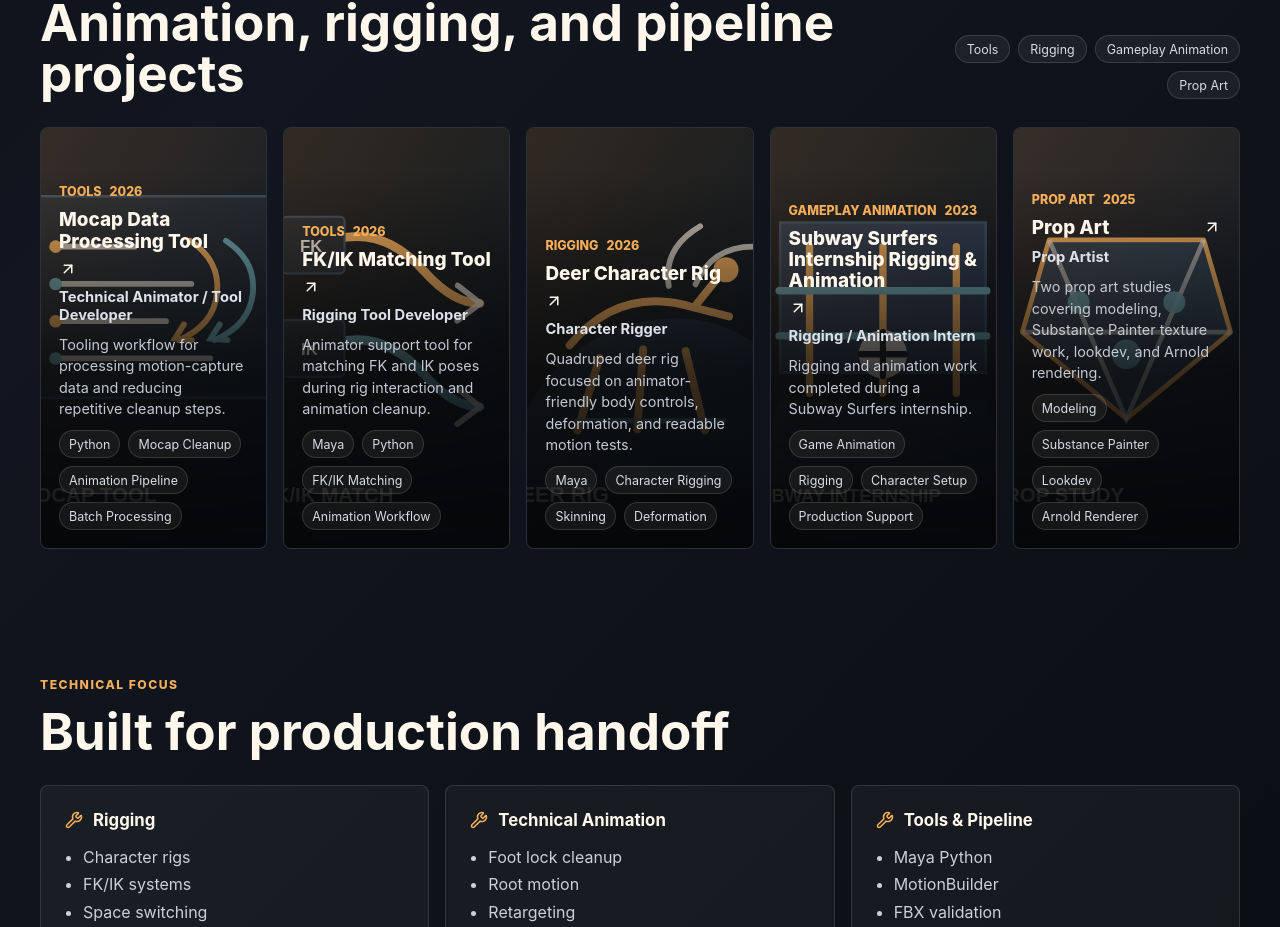
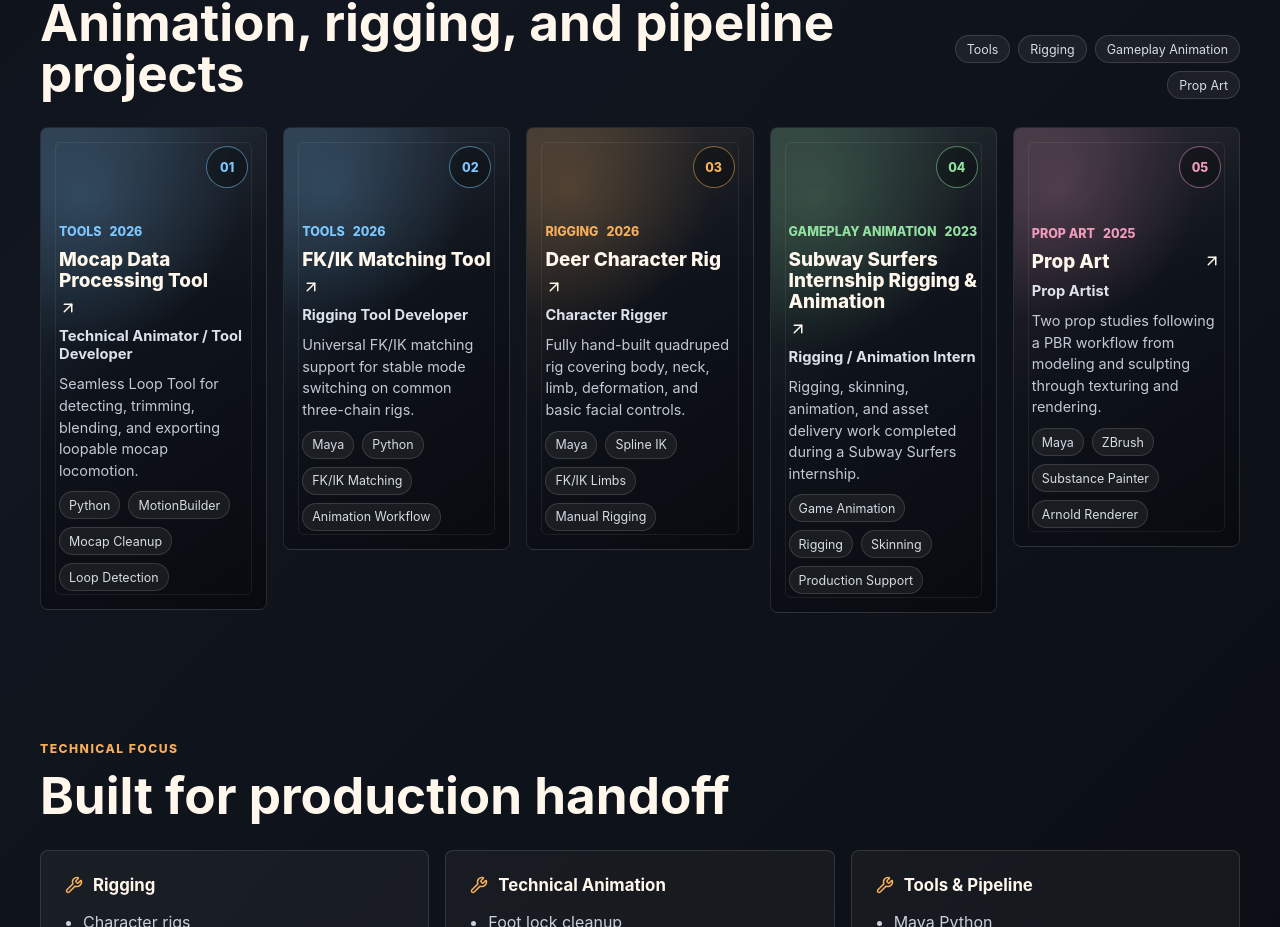
Before and after one commit to XIONGTAO-1/XIONGTAO-1.github.io, a React (Vite) app: page / in a window 1280 px wide. Shown: the part 1336-2263 px from the top of the page. Built offline with nearby package versions, Linux system fonts and the light colour scheme.

Commit message:
feat: simplify project cards and details

```diff
--- a/src/App.tsx
+++ b/src/App.tsx
@@ -109,16 +109,18 @@ function App() {
           </div>
 
           <ul className="project-grid" aria-label="Portfolio projects">
-            {projects.map((project) => (
+            {projects.map((project, index) => (
               <li key={project.id}>
                 <button
                   className="project-card"
+                  data-category={project.category}
                   type="button"
                   onClick={() => setSelectedProject(project)}
                   aria-label={`Open ${project.title} project details`}
                 >
-                  <img src={project.thumbnail} alt="" loading="lazy" />
-                  <span className="project-card-overlay" aria-hidden="true" />
+                  <span className="project-card-marker" aria-hidden="true">
+                    {String(index + 1).padStart(2, "0")}
+                  </span>
                   <span className="project-card-content">
                     <span className="project-meta">
                       <span>{project.category}</span>
@@ -232,28 +234,29 @@ function ProjectDialog({ project, onClose }: ProjectDialogProps) {
           <p className="dialog-role">{project.role}</p>
 
           <div className="dialog-section">
-            <h3>Problem</h3>
-            <p>{project.problem}</p>
+            <h3>Overview</h3>
+            <p>{project.overview}</p>
           </div>
 
           <div className="dialog-section">
-            <h3>Contribution</h3>
-            <p>{project.contribution}</p>
-          </div>
-
-          <div className="dialog-section">
-            <h3>Technical Breakdown</h3>
+            <h3>{project.process ? "Production Process" : "Details"}</h3>
             <ul>
-              {project.technicalBreakdown.map((item) => (
+              {project.details.map((item) => (
                 <li key={item}>{item}</li>
               ))}
             </ul>
           </div>
 
-          <div className="dialog-section">
-            <h3>Outcome</h3>
-            <p>{project.outcome}</p>
-          </div>
+          {project.process ? (
+            <div className="dialog-section">
+              <h3>Pipeline</h3>
+              <ol className="process-list">
+                {project.process.map((step) => (
+                  <li key={step}>{step}</li>
+                ))}
+              </ol>
+            </div>
+          ) : null}
 
           <div className="dialog-tools" aria-label={`${project.title} tools`}>
             {project.tools.map((tool) => (
--- a/src/data/projects.ts
+++ b/src/data/projects.ts
@@ -7,8 +7,8 @@ export const projects: Project[] = [
     role: "Technical Animator / Tool Developer",
     year: "2026",
     category: "Tools",
-    tools: ["Python", "Mocap Cleanup", "Animation Pipeline", "Batch Processing"],
-    summary: "Tooling workflow for processing motion-capture data and reducing repetitive cleanup steps.",
+    tools: ["Python", "MotionBuilder", "Mocap Cleanup", "Loop Detection"],
+    summary: "Seamless Loop Tool for detecting, trimming, blending, and exporting loopable mocap locomotion.",
     thumbnail: "/media/mocap-tool.svg",
     videos: [
       {
@@ -16,17 +16,13 @@ export const projects: Project[] = [
         url: "https://www.youtube.com/embed/AUMnX986lz0"
       }
     ],
-    problem:
-      "Raw mocap data often requires repeated cleanup and preparation before it can be reviewed or handed to animation.",
-    contribution:
-      "Designed and built a processing tool that streamlines mocap data preparation and makes the workflow easier to repeat.",
-    technicalBreakdown: [
-      "Organized the tool around practical animation data cleanup tasks.",
-      "Reduced manual setup by grouping repeated processing steps into a clearer workflow.",
-      "Presented the tool behavior through a direct screen-recorded breakdown."
-    ],
-    outcome:
-      "Created a portfolio-ready technical animation tool that shows pipeline thinking and practical workflow automation."
+    overview:
+      "The Seamless Loop Tool automatically identifies the best walk or run segment inside a motion-capture clip, then trims, blends, and exports it as an animation that can loop indefinitely in a game engine.",
+    details: [
+      "The detection logic is based on a biomechanical gait signal: during walking, the Hip Y-axis height rises and falls in a periodic pattern.",
+      "Double-support moments place the body weight between both feet, producing Hip-height valleys; single-support moments lift the body over the support leg, producing peaks.",
+      "By reading those peaks and valleys, the tool can locate candidate gait cycles and prepare cleaner loop boundaries with less manual searching."
+    ]
   },
   {
     id: "fkik-matching-tool",
@@ -35,7 +31,7 @@ export const projects: Project[] = [
     year: "2026",
     category: "Tools",
     tools: ["Maya", "Python", "FK/IK Matching", "Animation Workflow"],
-    summary: "Animator support tool for matching FK and IK poses during rig interaction and animation cleanup.",
+    summary: "Universal FK/IK matching support for stable mode switching on common three-chain rigs.",
     thumbnail: "/media/fkik-match.svg",
     videos: [
       {
@@ -43,17 +39,13 @@ export const projects: Project[] = [
         url: "https://www.youtube.com/embed/T3YWadIG2ZY"
       }
     ],
-    problem:
-      "Switching between FK and IK can interrupt animation work when poses do not align cleanly across control modes.",
-    contribution:
-      "Built an FK/IK matching tool that helps preserve pose continuity and supports faster animation iteration.",
-    technicalBreakdown: [
-      "Matched control transforms between FK and IK states for cleaner mode switching.",
-      "Focused the interface on the specific actions animators need during pose cleanup.",
-      "Demonstrated the workflow through a concise tool breakdown video."
-    ],
-    outcome:
-      "Improved the usability story of the rigging toolset and showed practical support for animator workflows."
+    overview:
+      "The Universal FK/IK Matching Tool provides stable FK/IK alignment for common three-chain rigs in Maya, helping animators switch control modes with minimal popping.",
+    details: [
+      "The tool does not try to solve FK/IK from scratch; it solves the practical production problem of moving the inactive control set into the position and orientation needed to inherit the current pose.",
+      "Instead of guessing the rig's internal logic, it treats the Blend Joints as the final pose ground truth.",
+      "Because the Blend chain is typically the skeleton chain that drives skinning and represents the visible character pose, aligning the target controls to that chain preserves visual continuity during mode switches."
+    ]
   },
   {
     id: "deer-character-rig",
@@ -61,8 +53,8 @@ export const projects: Project[] = [
     role: "Character Rigger",
     year: "2026",
     category: "Rigging",
-    tools: ["Maya", "Character Rigging", "Skinning", "Deformation"],
-    summary: "Quadruped deer rig focused on animator-friendly body controls, deformation, and readable motion tests.",
+    tools: ["Maya", "Spline IK", "FK/IK Limbs", "Manual Rigging"],
+    summary: "Fully hand-built quadruped rig covering body, neck, limb, deformation, and basic facial controls.",
     thumbnail: "/media/deer-rig.svg",
     videos: [
       {
@@ -70,17 +62,13 @@ export const projects: Project[] = [
         url: "https://www.youtube.com/embed/MK-bLhXMIt8"
       }
     ],
-    problem:
-      "The deer character needed a stable quadruped rig that could support clear posing, natural body mechanics, and clean deformation.",
-    contribution:
-      "Built the character rig, organized animator controls, tested deformation quality, and prepared the setup for animation review.",
-    technicalBreakdown: [
-      "Structured body, leg, neck, and head controls around readable quadruped posing.",
-      "Balanced skin weights and deformation behavior for bending limbs and body motion.",
-      "Prepared a video breakdown that shows the rig controls and character movement clearly."
-    ],
-    outcome:
-      "Delivered a rig presentation that demonstrates quadruped rigging ability and production-oriented control design."
+    overview:
+      "A manually built deer character rig designed to support clear quadruped posing, readable deformation, and practical animation testing without relying on third-party rigging plugins.",
+      details: [
+        "The rigging system includes a Spline IK spine and neck setup for smooth body and head motion.",
+        "Traditional FK/IK limb systems support posing flexibility for the four legs.",
+        "The setup also includes basic facial controls and deformation work, with all systems built by hand without third-party plugins."
+      ]
   },
   {
     id: "subway-surfers-internship",
@@ -88,8 +76,8 @@ export const projects: Project[] = [
     role: "Rigging / Animation Intern",
     year: "2023",
     category: "Gameplay Animation",
-    tools: ["Game Animation", "Rigging", "Character Setup", "Production Support"],
-    summary: "Rigging and animation work completed during a Subway Surfers internship.",
+    tools: ["Game Animation", "Rigging", "Skinning", "Production Support"],
+    summary: "Rigging, skinning, animation, and asset delivery work completed during a Subway Surfers internship.",
     thumbnail: "/media/subway-internship.svg",
     videos: [
       {
@@ -97,17 +85,14 @@ export const projects: Project[] = [
         url: "https://www.youtube.com/embed/5mQ_Seq5At4"
       }
     ],
-    problem:
-      "The internship work required production-minded rigging and animation support for stylized game content.",
-    contribution:
-      "Contributed rigging and animation tasks during the Subway Surfers internship and prepared the work for portfolio review.",
-    technicalBreakdown: [
-      "Supported stylized game character and animation production needs.",
-      "Worked with production constraints where clarity, speed, and consistency matter.",
-      "Presented selected internship work in a short-form video format."
-    ],
-    outcome:
-      "Shows real production exposure and applied rigging/animation experience in a recognizable game context."
+    overview:
+      "Internship production work focused on rigging, skinning, animation design, and asset delivery support for stylized Subway Surfers content.",
+    details: [
+      "Rigging & Skinning: Executed precise bone rigging for characters and props, including skateboards and back accessories, achieving seamless skeletal transitions and lifelike dynamic effects.",
+      "Animation Design: Crafted diverse animation sets, including locomotion and interactions, with attention to rhythm and game feel to strengthen visual appeal and player engagement.",
+      "Workflow Optimization: Streamlined asset delivery by overseeing rendering and sequence frame output while maintaining high-fidelity visual quality.",
+      "Collaborated with the art team to refine character dynamics, directly contributing to the polished look of the project's visual assets."
+    ]
   },
   {
     id: "prop-art",
@@ -115,8 +100,8 @@ export const projects: Project[] = [
     role: "Prop Artist",
     year: "2025",
     category: "Prop Art",
-    tools: ["Modeling", "Substance Painter", "Lookdev", "Arnold Renderer"],
-    summary: "Two prop art studies covering modeling, Substance Painter texture work, lookdev, and Arnold rendering.",
+    tools: ["Maya", "ZBrush", "Substance Painter", "Arnold Renderer"],
+    summary: "Two prop studies following a PBR workflow from modeling and sculpting through texturing and rendering.",
     thumbnail: "/media/prop-study-a.svg",
     videos: [
       {
@@ -130,16 +115,17 @@ export const projects: Project[] = [
         autoplayOnOpen: true
       }
     ],
-    problem:
-      "The prop studies needed to show the asset process from model construction to final textured and rendered presentation.",
-    contribution:
-      "Modeled the props, painted textures in Substance Painter, handled look development, and rendered the final presentations with Arnold.",
-    technicalBreakdown: [
-      "Built the prop models with readable forms for close-up portfolio presentation.",
-      "Painted textures in Substance Painter to support stylized material definition and surface variation.",
-      "Set up Arnold renders to show the final assets clearly across both studies."
+    overview:
+      "Two prop art studies built through a PBR production workflow, from asset construction and sculpt refinement to texture authoring and final rendering.",
+    details: [
+      "The assets were modeled in Maya, refined with ZBrush sculpting, textured in Substance Painter, and rendered in Maya with Arnold.",
+      "The focus was on showing a complete prop pipeline with readable forms, controlled materials, and clean final presentation."
     ],
-    outcome:
-      "Combines both prop videos into one project and demonstrates asset creation range beyond rigging, including modeling, texturing, and final render presentation."
+    process: [
+      "Maya modeling",
+      "ZBrush sculpting",
+      "Substance Painter texturing",
+      "Maya Arnold rendering"
+    ]
   }
 ];
--- a/src/styles.css
+++ b/src/styles.css
@@ -316,21 +316,45 @@ h3 {
 }
 
 .project-card {
+  --card-accent: #f6ae5a;
   position: relative;
-  display: block;
+  display: grid;
+  align-content: end;
   width: 100%;
   min-height: 420px;
-  padding: 0;
+  padding: 18px;
   border: 1px solid rgba(246, 241, 231, 0.12);
   border-radius: 8px;
   overflow: hidden;
-  background: #11161f;
+  background: linear-gradient(145deg, #151a23 0%, #0d1118 58%, #080a0f 100%);
   color: inherit;
   cursor: pointer;
   text-align: left;
   transition:
     transform 180ms ease,
-    border-color 180ms ease;
+    border-color 180ms ease,
+    background 180ms ease;
+}
+
+.project-card::before {
+  content: "";
+  position: absolute;
+  inset: 0;
+  background:
+    linear-gradient(180deg, rgba(255, 255, 255, 0.035), transparent 42%),
+    radial-gradient(circle at 20% 14%, color-mix(in srgb, var(--card-accent) 24%, transparent), transparent 34%),
+    linear-gradient(135deg, color-mix(in srgb, var(--card-accent) 16%, transparent), transparent 46%);
+  opacity: 0.82;
+  pointer-events: none;
+}
+
+.project-card::after {
+  content: "";
+  position: absolute;
+  inset: 14px;
+  border: 1px solid rgba(246, 241, 231, 0.075);
+  border-radius: 6px;
+  pointer-events: none;
 }
 
 .project-card:hover,
@@ -340,27 +364,46 @@ h3 {
   outline: none;
 }
 
-.project-card img {
-  width: 100%;
-  height: 100%;
-  min-height: 420px;
-  object-fit: cover;
+.project-card[data-category="Tools"] {
+  --card-accent: #7cc7ff;
 }
 
-.project-card-overlay {
+.project-card[data-category="Rigging"] {
+  --card-accent: #f6ae5a;
+}
+
+.project-card[data-category="Gameplay Animation"] {
+  --card-accent: #91e1a1;
+}
+
+.project-card[data-category="Prop Art"] {
+  --card-accent: #f19cbd;
+}
+
+.project-card-marker {
   position: absolute;
-  inset: 0;
-  background:
-    linear-gradient(180deg, rgba(5, 6, 8, 0) 10%, rgba(5, 6, 8, 0.76) 58%, rgba(5, 6, 8, 0.96) 100%),
-    linear-gradient(120deg, rgba(246, 174, 90, 0.16), rgba(30, 75, 96, 0.1));
+  top: 18px;
+  right: 18px;
+  z-index: 1;
+  display: inline-flex;
+  align-items: center;
+  justify-content: center;
+  width: 42px;
+  height: 42px;
+  border: 1px solid color-mix(in srgb, var(--card-accent) 52%, transparent);
+  border-radius: 50%;
+  color: var(--card-accent);
+  background: rgba(5, 6, 8, 0.34);
+  font-size: 0.78rem;
+  font-weight: 850;
 }
 
 .project-card-content {
-  position: absolute;
-  inset: auto 0 0;
+  position: relative;
+  z-index: 1;
   display: grid;
   gap: 10px;
-  padding: 18px;
+  padding-top: 78px;
 }
 
 .project-meta,
@@ -374,7 +417,7 @@ h3 {
 }
 
 .project-meta {
-  color: #f6ae5a;
+  color: var(--card-accent);
   font-size: 0.78rem;
   font-weight: 800;
   text-transform: uppercase;
@@ -434,11 +477,17 @@ h3 {
 }
 
 .skill-panel ul,
-.dialog-section ul {
+.dialog-section ul,
+.process-list {
   margin: 0;
   padding-left: 18px;
   color: #cbd0d9;
   line-height: 1.7;
+}
+
+.process-list li::marker {
+  color: #f6ae5a;
+  font-weight: 850;
 }
 
 .footer {
@@ -519,7 +568,7 @@ h3 {
 }
 
 .dialog-media-grid.multi {
-  grid-template-columns: repeat(2, minmax(0, 1fr));
+  grid-template-columns: 1fr;
 }
 
 .dialog-content {
@@ -636,8 +685,7 @@ h3 {
     grid-template-columns: 1fr;
   }
 
-  .project-card,
-  .project-card img {
+  .project-card {
     min-height: 390px;
   }
 
```
Also changed, not shown: src/types.ts (+3 -4 lines), 1 other file (tests, documents, lock files or other folders).
